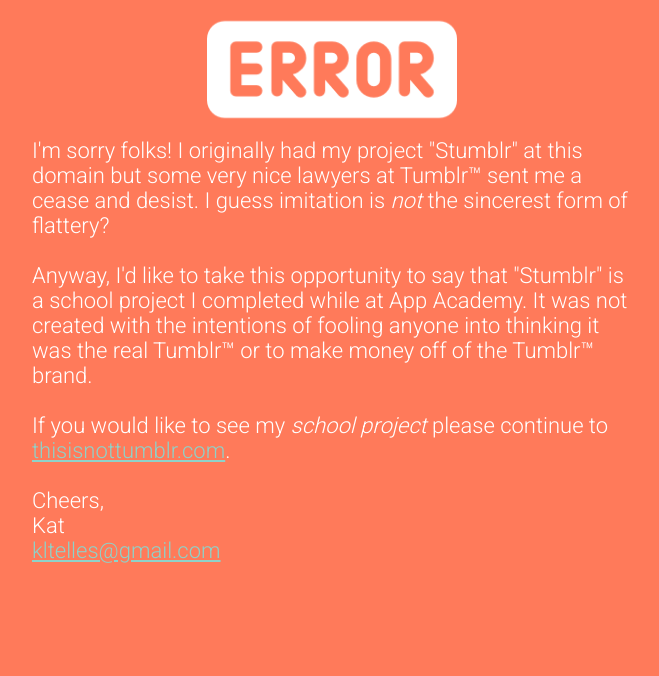
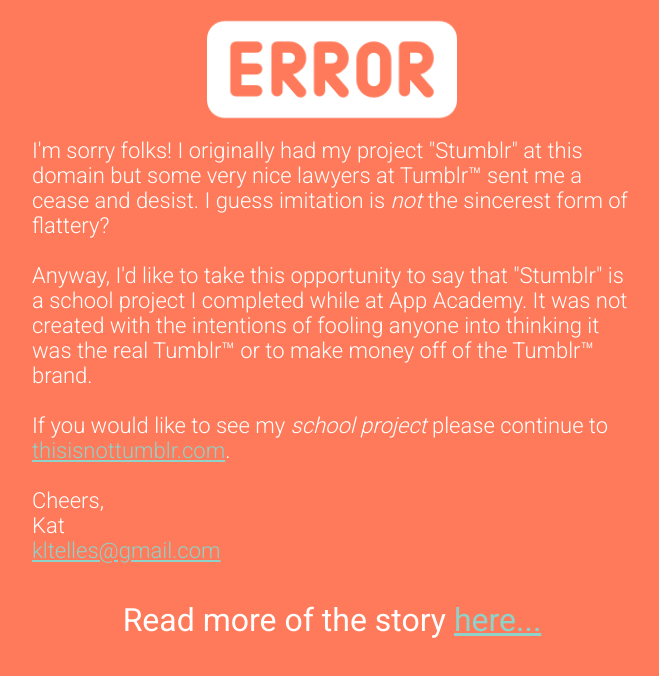
Before and after one commit to kattelles/sorrytumblr, a plain HTML site: page index.html in a window 1280 px wide. Shown: the whole page, without its empty margins (308-967 px from the left). Drawn offline with Linux system fonts and the light colour scheme.

Commit message:
article link

```diff
--- a/index.html
+++ b/index.html
@@ -30,6 +30,6 @@
     <a href="mailto:kltelles@gmail.com">kltelles@gmail.com</a>
 
   </div><br><br>
-        <!-- <h1>Redirecting in <span id="time">15</span> seconds...</h1> -->
+        <h1>Read more of the story <a href="https://www.linkedin.com/pulse/when-tumblr-asked-me-take-down-my-school-project-kat-telles?trk=pulse_spock-articles">here...</a></h1>
   </body>
 </html>
--- a/style.css
+++ b/style.css
@@ -26,10 +26,15 @@
   color: #8ed2c9;
 }
 
+h1 a {
+  color: #8ed2c9;
+}
+
 h1 {
   margin: 0;
   padding: 0;
   color: white;
   text-align: center;
   font-weight: 400;
+  font-size: 28spx;
 }
```
